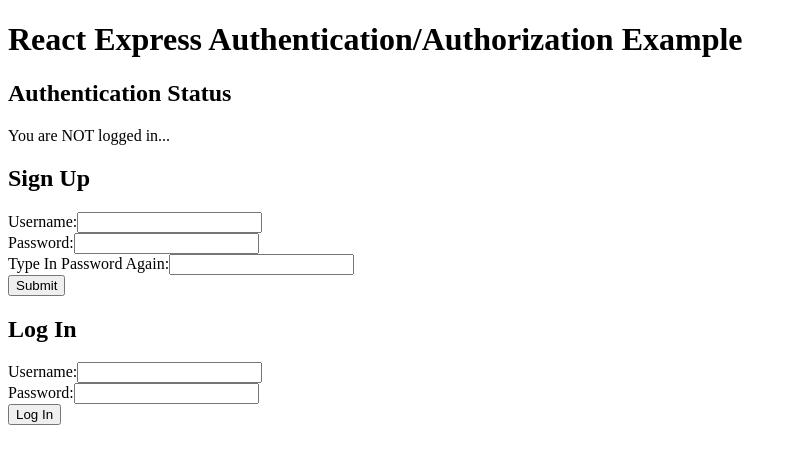
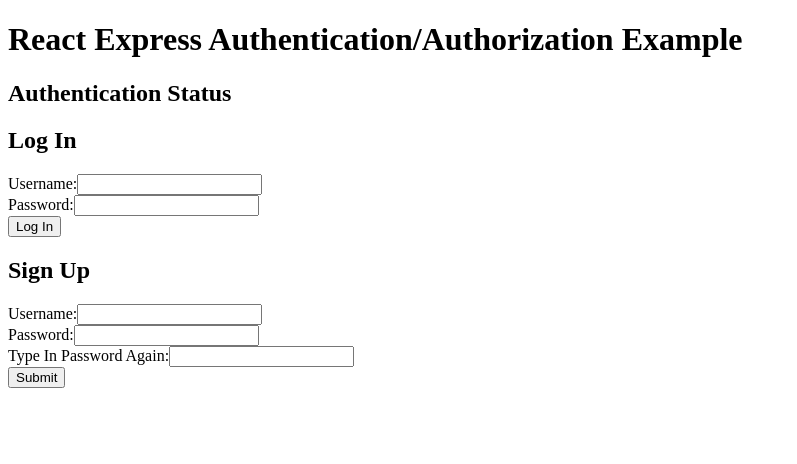
Before and after one commit to sagreenxyz/react-express-jwt-auth, a React (Create React App) app in the folder frontend/: page / in a window 1280 px wide. Shown: the top 464 px of the page, without its empty margins (0-797 px from the left). Built offline with nearby package versions, Linux system fonts and the light colour scheme; the HTML template or start-up script is replaced by a standard one.

Commit message:
moving LogIn and SignUp components from App to LoginLogout component (see notes)

```diff
--- a/frontend/src/App.js
+++ b/frontend/src/App.js
@@ -10,8 +10,6 @@
       <h1>React Express Authentication/Authorization Example</h1>
       <AuthContextProvider>
         <LoginLogout />
-        <SignUp />
-        <LogIn />
       </AuthContextProvider>
     </div>
   );
--- a/frontend/src/components/LoginLogout.js
+++ b/frontend/src/components/LoginLogout.js
@@ -11,7 +11,11 @@
       <h2>Authentication Status</h2>
       {authorized
         ? <LogOut />
-        : 'You are NOT logged in...'}
+        : <>
+          <LogIn />
+          <SignUp />
+        </>
+      }
     </>
   );
 }
```
